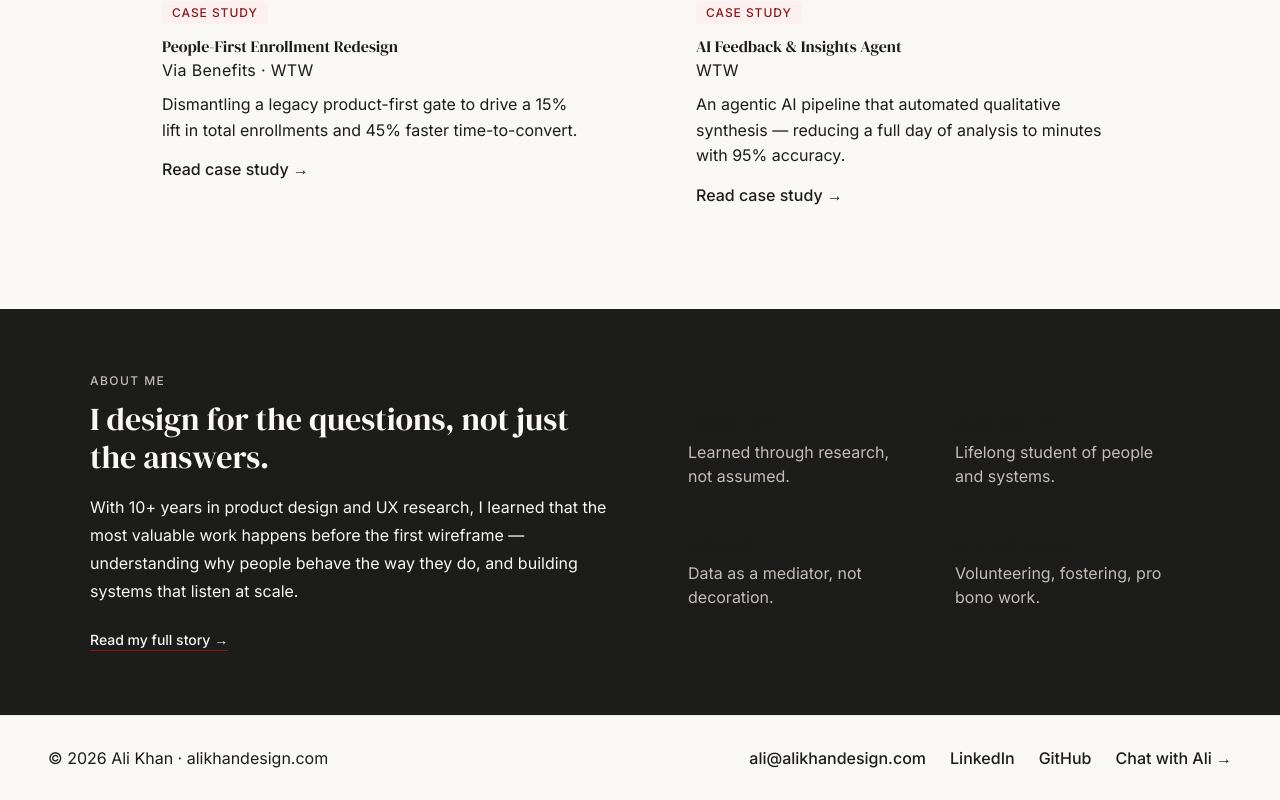
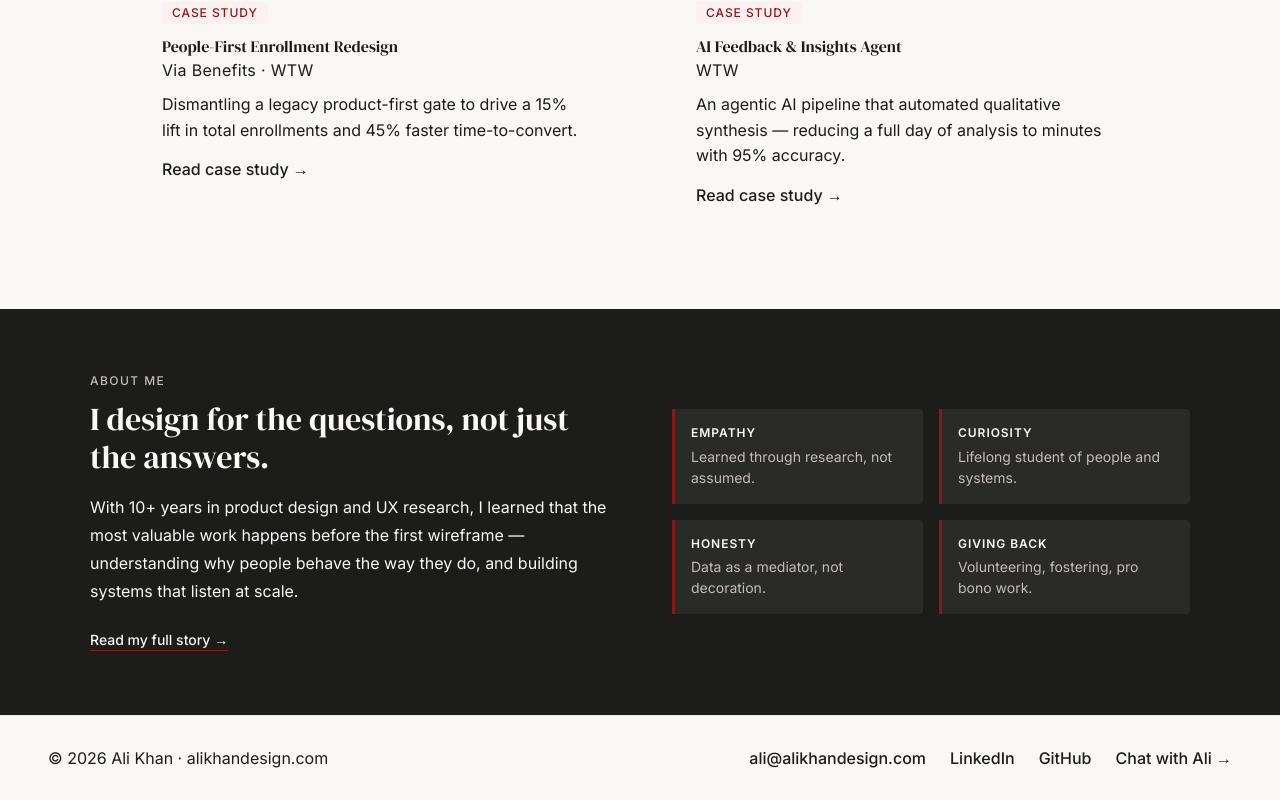
Before and after one commit to alikhandesign/alikhandesign.com, a Next.js app: page / in a window 1280 px wide. Shown: the part 1670-2470 px from the top of the page. Built offline with nearby package versions, Linux system fonts and the light colour scheme.

Commit message:
Revert: token rename sweep (broke styles, needs debugging)

```diff
--- a/app/components/CalloutCard.tsx
+++ b/app/components/CalloutCard.tsx
@@ -7,12 +7,12 @@ export default function CalloutCard({ title, body }: CalloutCardProps) {
   return (
     <div style={{
       padding: 'var(--space-4)',
-      borderLeft: '3px solid var(--color-accent)',
-      background: 'var(--color-surface-dark)',
+      borderLeft: '3px solid var(--accent)',
+      background: 'var(--dark-surface)',
       borderRadius: '0 var(--radius) var(--radius) 0',
     }}>
-      <p style={{ fontSize: 'var(--color-text-xs)', letterSpacing: 'var(--letter-spacing-md)', textTransform: 'uppercase' as const, color: 'var(--color-bg)', fontWeight: 'var(--font-weight-semibold)' as any, marginBottom: '0.35rem' }}>{title}</p>
-      <p style={{ fontSize: 'var(--color-text-base)', color: 'var(--warm-300, #C4BDB7)', lineHeight: 1.5 }}>{body}</p>
+      <p style={{ fontSize: 'var(--text-xs)', letterSpacing: 'var(--letter-spacing-md)', textTransform: 'uppercase' as const, color: 'var(--bg)', fontWeight: 'var(--font-weight-semibold)' as any, marginBottom: '0.35rem' }}>{title}</p>
+      <p style={{ fontSize: 'var(--text-base)', color: 'var(--warm-300, #C4BDB7)', lineHeight: 1.5 }}>{body}</p>
     </div>
   )
 }
```
